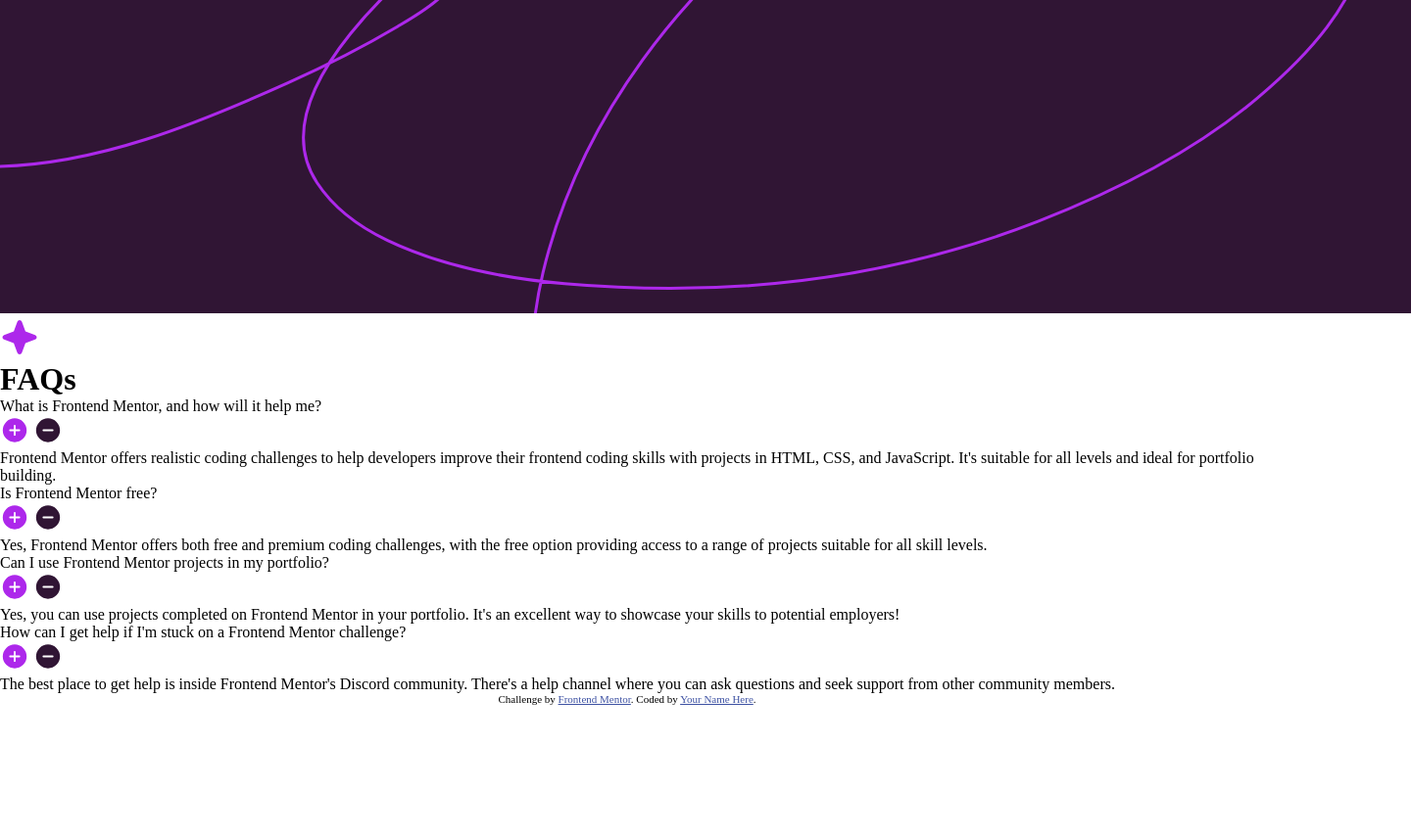
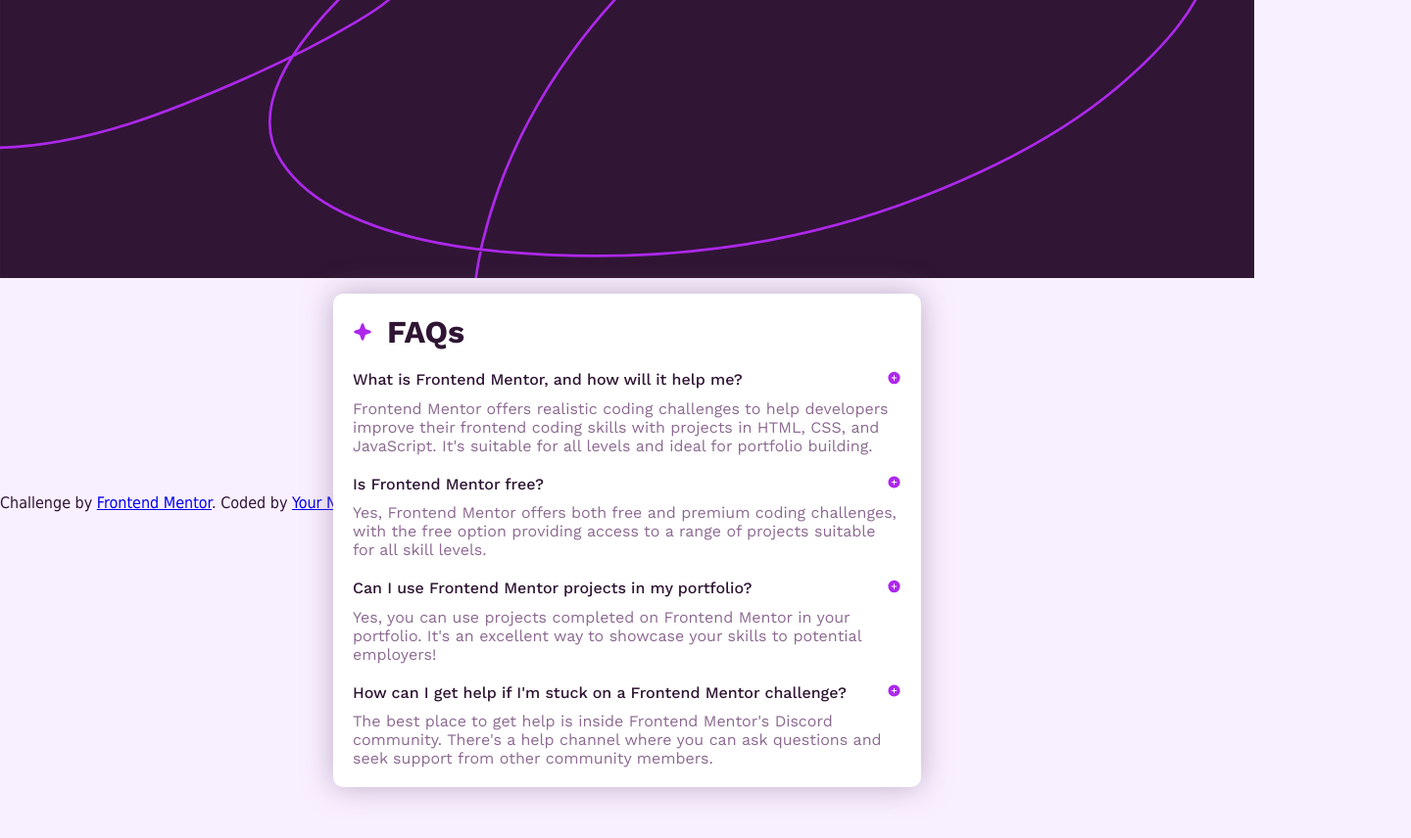
Before and after one commit to romrauq/faq-accordion, a plain HTML site: page index.html in a window 1280 px wide. Shown: the whole page at 98% size, 1440 px wide, since content can reach past the window. Before the commit the page ends 800 px from the top, so only its background shows below. Drawn offline with Linux system fonts and the light colour scheme.

Commit message:
Set styles to structured elements.

```diff
--- a/resources/css/styles.css
+++ b/resources/css/styles.css
@@ -4,11 +4,85 @@
 	box-sizing: border-box;
 }
 
-.attribution {
-	font-size: 11px;
-	text-align: center;
+@font-face {
+	src: url(../fonts/WorkSans-VariableFont_wght.ttf);
+	font-family: WorkSans;
 }
 
-.attribution a {
-	color: hsl(228, 45%, 44%);
+body {
+	display: flex;
+	flex-direction: column;
+	height: 150vh;
+	font-size: 16px;
+	color: hsl(292, 42%, 14%);
+	font-family: Tahoma;
+	background-color: hsl(275, 100%, 97%);
 }
+
+.hero-image {
+	position: absolute;
+	width: 100vw;
+}
+
+.main-container {
+	position: relative;
+	top: 25%;
+	transform: translateY(-25);
+	align-self: center;
+	font-family: WorkSans;
+	width: 600px;
+	padding: 20px;
+	background-color: white;
+	border-radius: 10px;
+	box-shadow: 0px 0px 30px hsl(292, 16%, 49%, 0.5);
+}
+
+.heading-row {
+	display: flex;
+	margin: 0 0 20px 0;
+	width: fit-content;
+}
+
+.heading-image {
+	width: 20px;
+	margin: 0 15px 0 0;
+}
+
+.faq-row {
+	display: flex;
+	flex-direction: column;
+	align-content: center;
+	margin: 0 0 20px 0;
+}
+
+.faq-row-last {
+	margin: 0 0 0 0;
+}
+
+.question-row {
+	display: flex;
+	flex-direction: row;
+	justify-content: space-between;
+	align-items: center;
+	margin: 0 0 10px 0;
+}
+
+.faq-question-text {
+	font-weight: 500;
+}
+
+.faq-image-button {
+	width: 15px;
+	cursor: pointer;
+}
+
+.plus-image {
+}
+
+.minus-image {
+	display: none; /*Removes minus button element in default state*/
+}
+
+.faq-answer-text {
+	color: hsl(292, 16%, 49%);
+}
```
